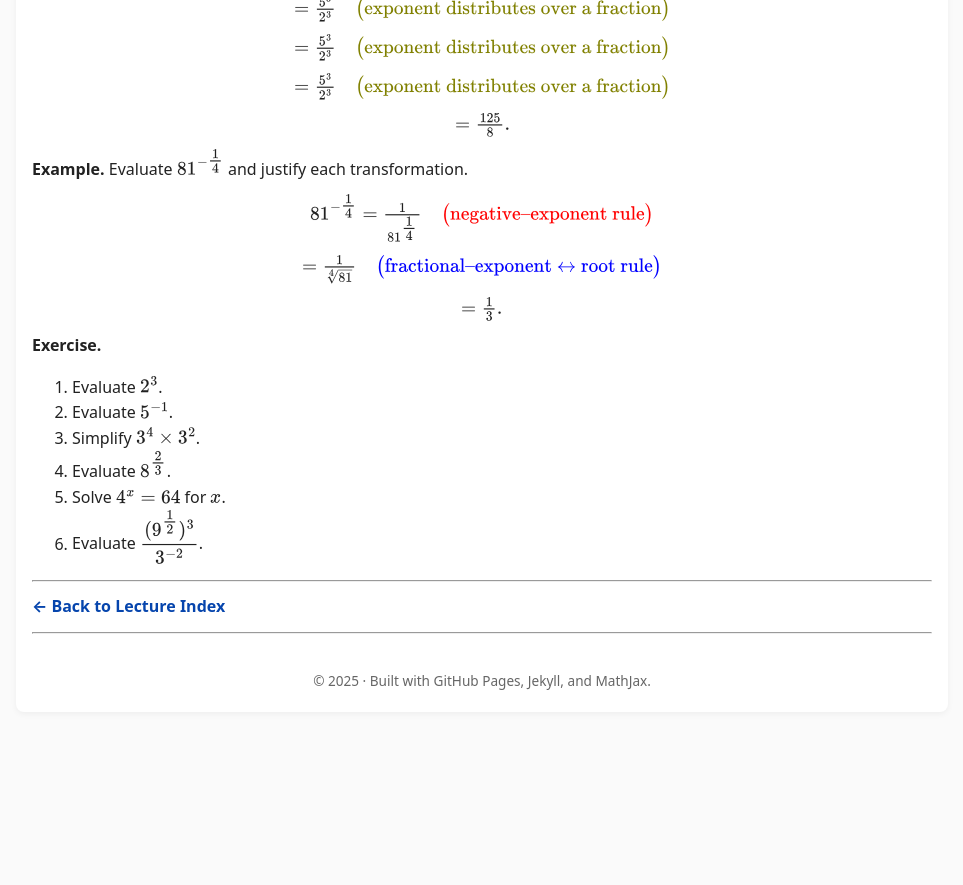
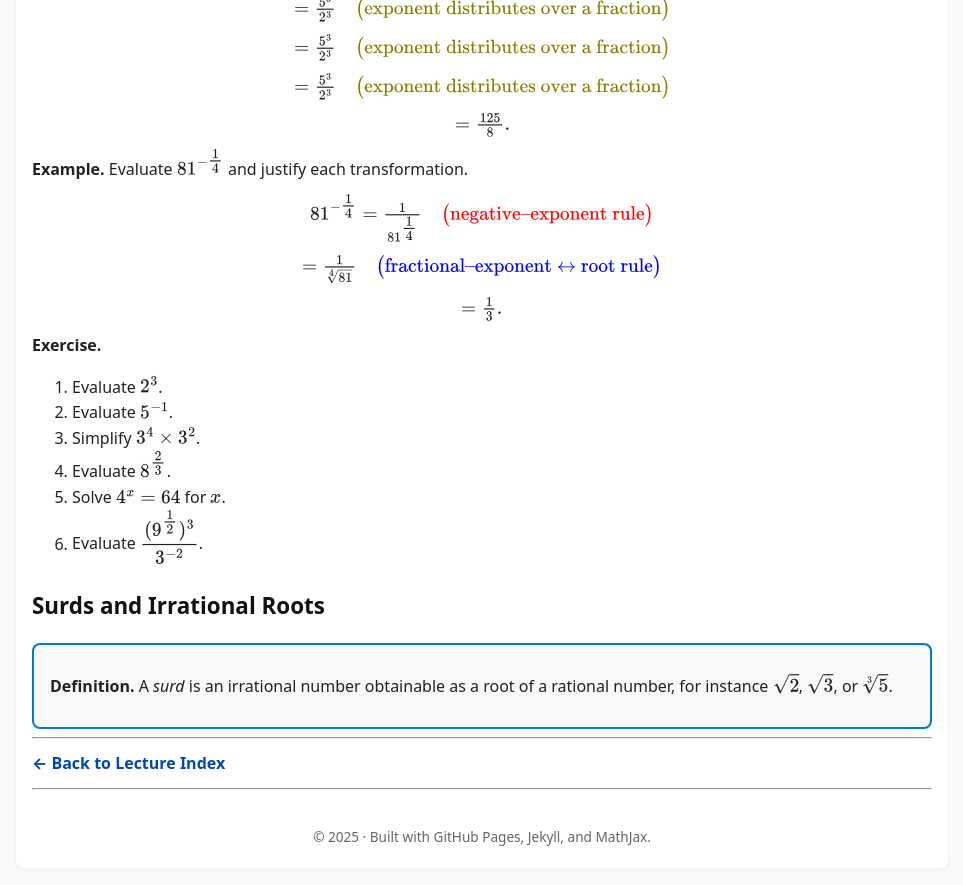
Before and after one commit to SaleemKamaludin/SaleemKamaludin.github.io, a Jekyll site: the page built from courses/math-1115/lecture-notes/lecture3.md, in a window 1280 px wide and 900 px high, scrolled down 2877 px. Shown: the top 885 px of the window, without its empty margins (158-1121 px from the left). Built offline with Jekyll 4.4.1, drawn with Linux system fonts in a browser that asks for light colours; before the commit the page ends 3621 px from its top, so only the background shows below that.

Commit message:
Update lecture3.md

```diff
--- a/courses/math-1115/lecture-notes/lecture3.md
+++ b/courses/math-1115/lecture-notes/lecture3.md
@@ -433,6 +433,38 @@ To ensure consistency, these operations must be performed in a **specific order*
 
 
 
+
+
+
+
+
+
+
+
+
+
+
+
+
+
+
+
+
+
+
+<h2 id="surds-and-irrational-roots">Surds and Irrational Roots</h2>
+
+<div id="def-surd" class="definition" style="border: 2px solid #007acc; border-radius: 8px; padding: 1em; background-color: #f9f9f9;">
+  <p><strong>Definition.</strong> A <em>surd</em> is an irrational number obtainable as a root of a rational number, for instance
+    \( \sqrt{2} \), \( \sqrt{3} \), or \( \sqrt[3]{5} \).
+  </p>
+</div>
+
+
+
+
+
+
 ---
 
 **[← Back to Lecture Index](/courses/math-1115/lecture-notes/)**
```
